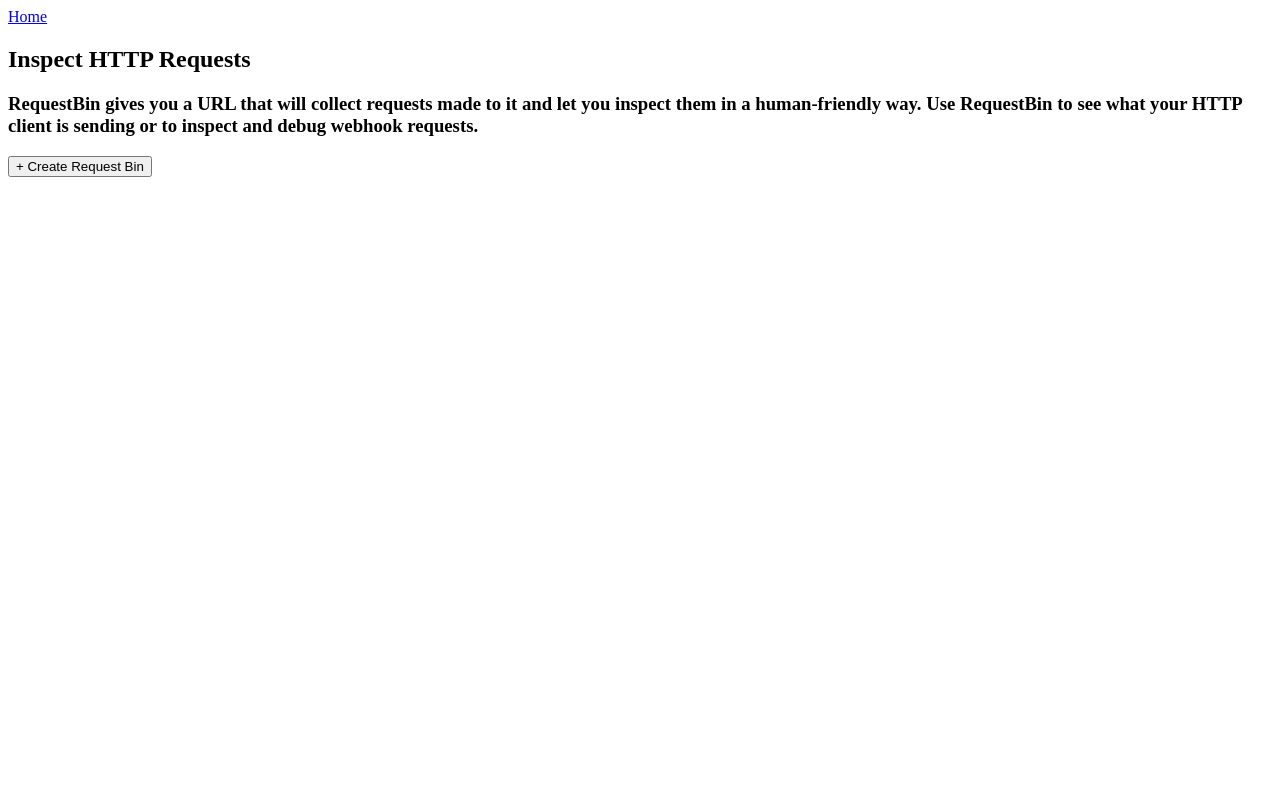
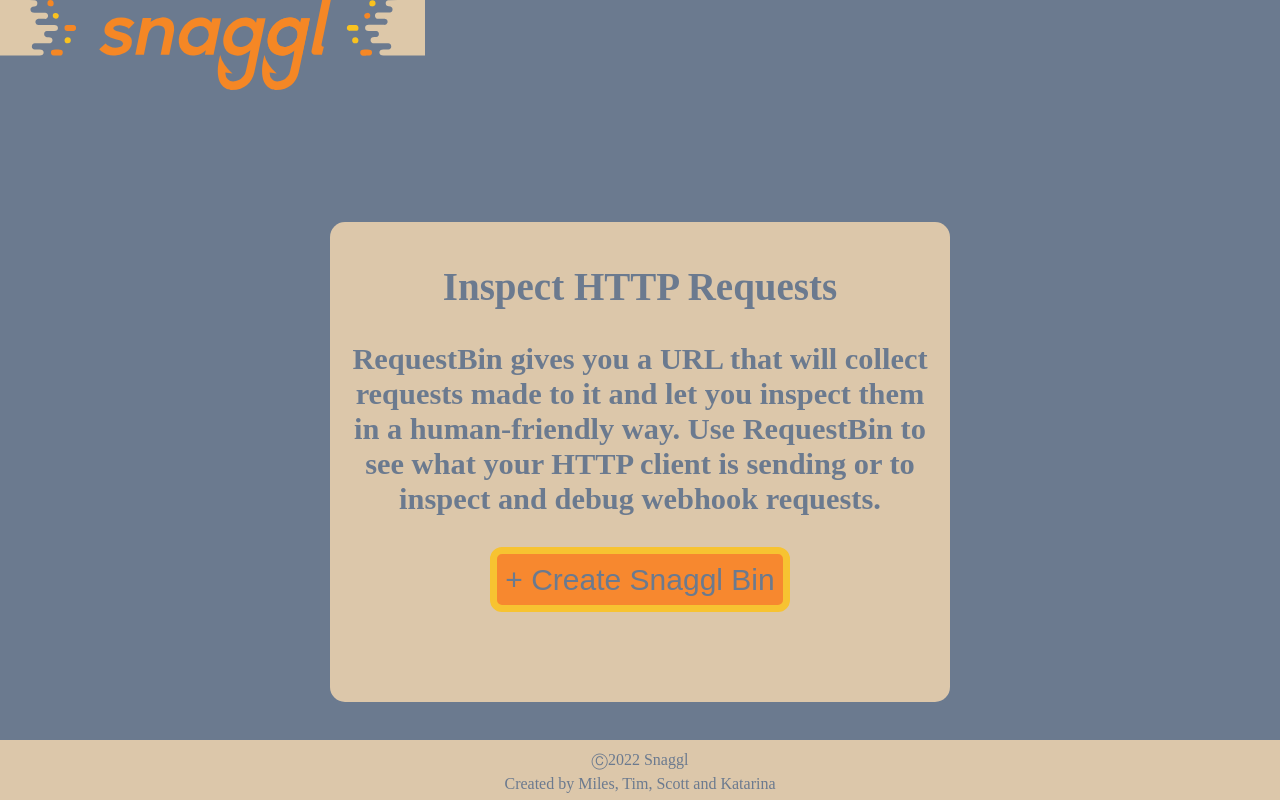
Before and after one commit to not-special/requestbin-clone-frontend, a React (Create React App) app: page / in a window 1280 px wide. Built offline with nearby package versions, Linux system fonts and the light colour scheme.

Commit message:
styles added

```diff
--- a/src/App.js
+++ b/src/App.js
@@ -6,6 +6,8 @@
 import Home from "./components/Home";
 import BinPage from "./components/BinPage";
 import dbOps from "./services/db.js";
+import Footer from "./components/Footer";
+import "./styles.css";
 
 const App = () => {
 	const navigate = useNavigate();
@@ -23,6 +25,7 @@
 				<Route path="/" element={ <Home handleClick={handleClick} />} />
 				<Route path={"/:path"} element={ <BinPage />} />
 			</Routes>
+			<Footer />
     </div>
   );
 };
--- /dev/null
+++ b/src/components/Footer.js
@@ -0,0 +1,14 @@
+import React from 'react'
+
+const Footer = () => {
+	return (
+		<div class="footer">
+			<div class="text-box">
+				<p>Ⓒ2022 Snaggl</p>
+				<p>Created by Miles, Tim, Scott and Katarina</p>
+			</div>
+		</div>
+	)
+}
+
+export default Footer
--- a/src/components/Home.js
+++ b/src/components/Home.js
@@ -4,11 +4,13 @@
 
 
 	return (
-		<div>
+		<div class="container-main">
+			<div class="main-box">
 			<h2>Inspect HTTP Requests</h2>
 			<h3>RequestBin gives you a URL that will collect requests made to it and let you inspect them in a human-friendly way.
 Use RequestBin to see what your HTTP client is sending or to inspect and debug webhook requests.</h3>
-			<button type="button" id="createbin_btn" onClick={handleClick}>+ Create Request Bin</button>
+			<button type="button" id="createbin_btn" class="button" onClick={handleClick}>+ Create Snaggl Bin</button>
+			</div>
 		</div>
 	);
 }
--- a/src/components/Navbar.js
+++ b/src/components/Navbar.js
@@ -5,7 +5,7 @@
 	return (
 		<div>
 			<nav id="navabar">
-					<Link to="/">Home</Link>
+			<Link to="/"><img src="snaggl_logo_v2.svg" alt="" id="logo"/></Link>
 			</nav>
 			<Outlet />
 		</div>
--- /dev/null
+++ b/src/styles.css
@@ -0,0 +1,68 @@
+body {
+	margin: 0%;
+	padding: 0%;
+	background-color: #6B7A8F;
+}
+
+#navbar {
+	width: 46px;
+	height: 46px;
+	border-radius: 50%;
+	overflow: hidden;
+	margin-top: -6px;
+}
+
+#logo {
+	height: 90px;
+}
+.container-main {
+	margin-top: 10%;
+}
+
+.main-box {
+	font-size: 26px;
+	padding-top: 10px;
+	padding-left: 10px;
+	padding-right: 10px;
+	text-align: center;
+	color: #6B7A8F;
+	-webkit-border-radius: 15px;
+	-moz-border-radius: 15px;
+	border-radius: 15px;
+	background-color: #DCC7AA;
+	margin: auto;
+	width: 600px;
+	height: 470px;
+}
+
+.button {
+	font-size: 30px;
+	color: #6B7A8F;
+	-webkit-border-radius: 12px;
+	-moz-border-radius: 12px;
+	border-radius: 12px;
+	height: 65px;
+	width: 300px;
+	background-color: #F7882F;
+	border: 7px solid #F7C331;
+}
+
+.text-box {
+	line-height: 0.5;
+}
+
+.footer {
+
+  /* /* text-align: center; */
+  /* padding: 3px;
+  background-color: #DCC7AA;
+  color: white;
+	margin-top: auto; */
+	color: #6B7A8F;
+	text-align: center;
+	position:absolute;
+	bottom:0;
+	width:100%;
+	height:60px;   /* Height of the footer */
+	background:#DCC7AA;
+}
```
Also changed, not shown: public/snaggl_logo_v2.svg (added).
